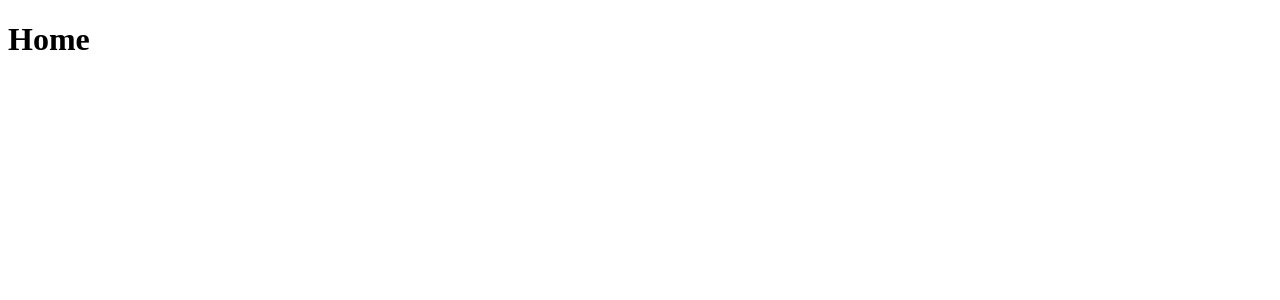
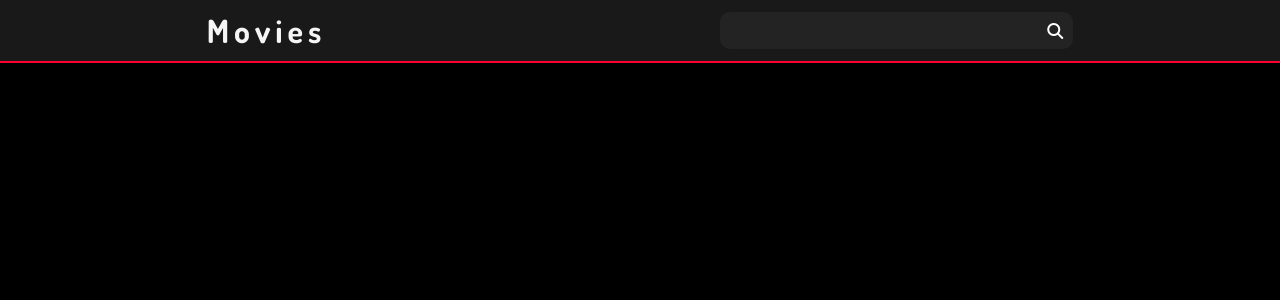
Before and after one commit to Lucas-Winicius/the-movies-project, a Nuxt app: page / in a window 1280 px wide. Shown: the top 300 px of the page. Built offline with nearby package versions, Linux system fonts and the light colour scheme.

Commit message:
Header Completed

```diff
--- /dev/null
+++ b/components/FooterComponent.vue
@@ -0,0 +1,9 @@
+<template>
+    <footer></footer>
+</template>
+
+<script>
+export default {
+    name: 'FooterComponent'
+}
+</script>
--- /dev/null
+++ b/components/HeaderComponent.vue
@@ -0,0 +1,67 @@
+<template>
+    <header>
+        <NuxtLink id="headerTitle" to="/">
+            <h1>Movies</h1>
+        </NuxtLink>
+
+        <span id="search">
+            <input type="text">
+            <i id="searchButton" class="fa-solid fa-magnifying-glass"></i>
+        </span>
+    </header>
+</template>
+
+<script>
+export default {
+    name: 'HeaderComponent',
+    data() { return { }}
+}
+</script>
+
+<style>
+header {
+    display: flex;
+    justify-content: space-around;
+    align-items: center;
+    background-color: rgb(25, 25, 25);
+    color: white;
+    padding: 10px;
+    border-bottom: 2px solid rgb(255, 0, 51);
+}
+
+#headerTitle {
+    letter-spacing: 5px;
+    user-select: none;
+    cursor: pointer;
+    color:  whitesmoke;
+    text-decoration: none;
+}
+
+#search {
+    display: flex;
+    align-items: center;
+    background-color: rgb(35, 35, 35);
+    padding: 9px;
+    border-radius: 10px;
+    border: 1.5px solid transparent;
+}
+
+#search input {
+    background-color: transparent;
+    border: none;
+    outline: none;
+    color: whitesmoke;
+    width: 24vw;
+    transition: 5s;
+}
+
+#search:focus-within {
+    border: 2px solid rgb(255, 0, 51);
+}
+
+#searchButton {
+  cursor: pointer;
+  margin-left: 10px;
+}
+
+</style>
--- a/nuxt.config.js
+++ b/nuxt.config.js
@@ -4,7 +4,7 @@ export default {
 
   // Global page headers: https://go.nuxtjs.dev/config-head
   head: {
-    title: 'the-movies-project',
+    title: 'The movies project',
     htmlAttrs: {
       lang: 'en',
     },
@@ -14,7 +14,16 @@ export default {
       { hid: 'description', name: 'description', content: '' },
       { name: 'format-detection', content: 'telephone=no' },
     ],
-    link: [{ rel: 'icon', type: 'image/x-icon', href: '/favicon.ico' }],
+    link: [
+      { rel: 'icon', type: 'image/x-icon', href: '/favicon.ico' },
+      {
+        rel: 'stylesheet',
+        href: 'https://cdnjs.cloudflare.com/ajax/libs/font-awesome/6.3.0/css/all.min.css',
+        integrity: 'sha512-SzlrxWUlpfuzQ+pcUCosxcglQRNAq/DZjVsC0lE40xsADsfeQoEypE+enwcOiGjk/bSuGGKHEyjSoQ1zVisanQ==',
+        crossorigin: 'anonymous',
+        referrerpolicy: 'no-referrer'
+      },
+    ],
   },
 
   // Global CSS: https://go.nuxtjs.dev/config-css
--- a/pages/index.vue
+++ b/pages/index.vue
@@ -1,8 +1,13 @@
 <template>
-  <h1>Home</h1>
+  <div>
+    <HeaderComponent />
+    <!-- <h1 style="color: white; margin: auto; display: block; width: 100vw;">Home</h1> -->
+    <FooterComponent />
+  </div>
 </template>
 
 <script>
+
 export default {
   name: 'IndexPage',
   head: {
@@ -10,3 +15,17 @@ export default {
   }
 }
 </script>
+
+<style>
+@import url('https://fonts.googleapis.com/css2?family=Dosis:wght@200;300;400;500;600;700;800&display=swap');
+
+* {
+  padding: 0;
+  margin: 0;
+  font-family: 'Dosis', sans-serif;
+}
+
+body {
+  background-color: black;
+}
+</style>
```
Also changed, not shown: 1 other file (tests, documents, lock files or other folders).
